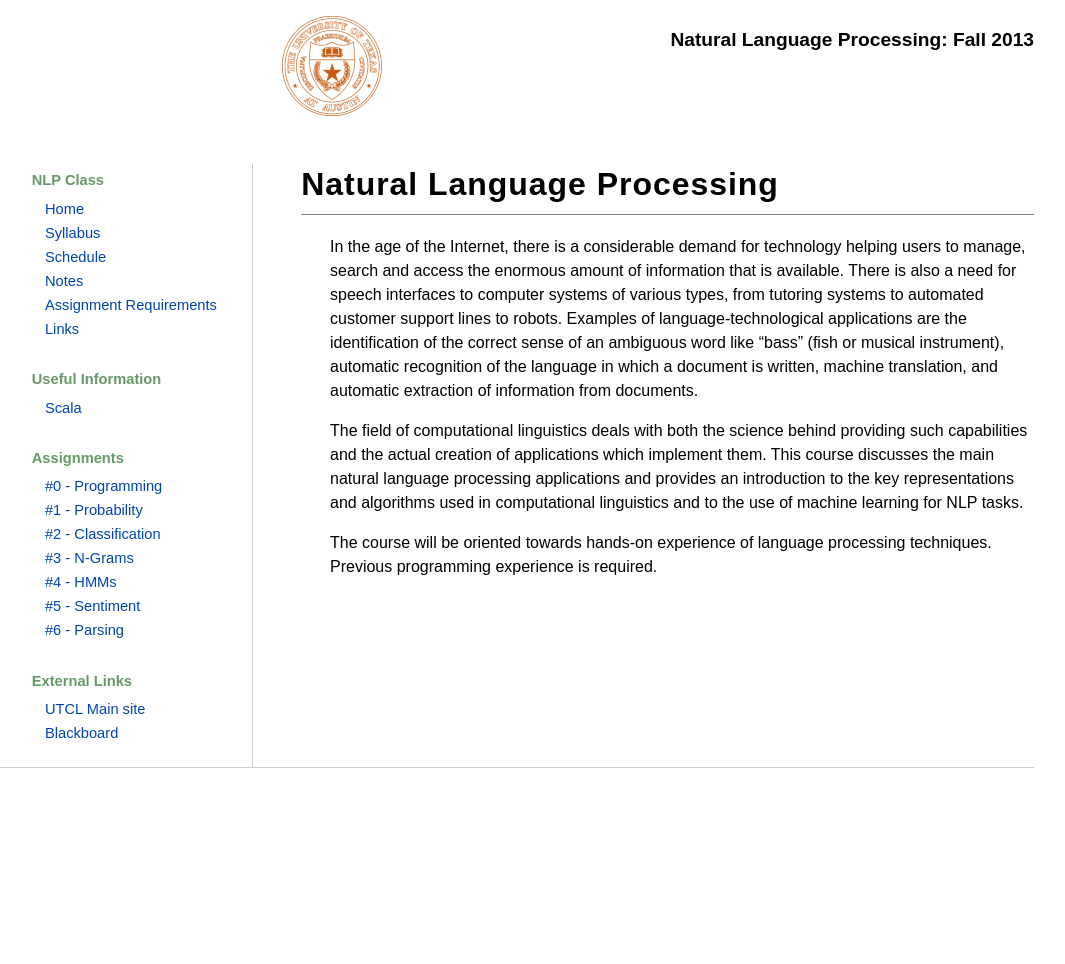
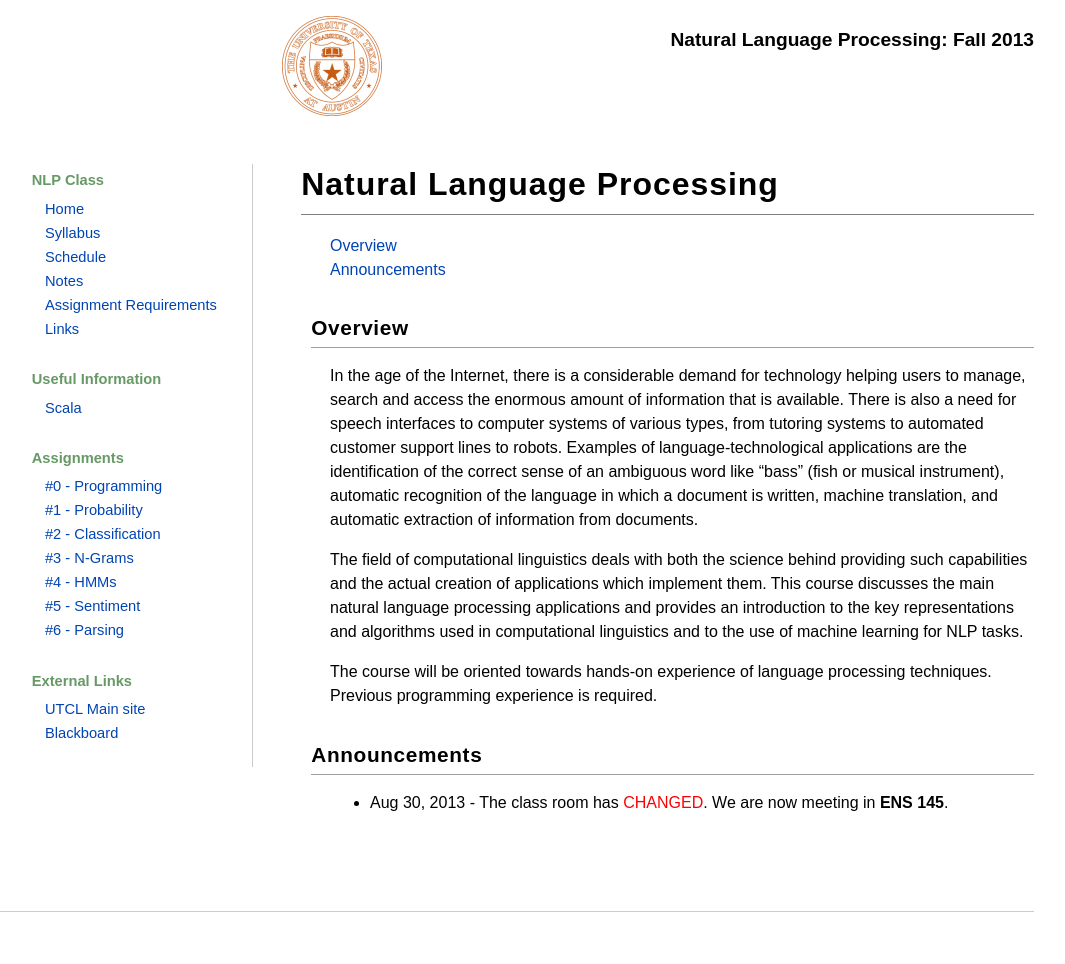
Before and after one commit to sissyliberation/nlpclass-fall2013, a Jekyll site: the page built from site/index.md, in a window 1280 px wide. Shown: the whole page, without its empty margins (126-1191 px from the left). Built offline with Jekyll 4.4.1, drawn with Linux system fonts in a browser that asks for light colours; before the commit the page ends 900 px from its top, so only the background shows below that.

Commit message:
site updates

```diff
--- a/site/index.md
+++ b/site/index.md
@@ -2,9 +2,15 @@
 layout: default
 title: Natural Language Processing
 ---
+
+## Overview
 
 In the age of the Internet, there is a considerable demand for technology helping users to manage, search and access the enormous amount of information that is available. There is also a need for speech interfaces to computer systems of various types, from tutoring systems to automated customer support lines to robots. Examples of language-technological applications are the identification of the correct sense of an ambiguous word like “bass” (fish or musical instrument), automatic recognition of the language in which a document is written, machine translation, and automatic extraction of information from documents.
 
 The field of computational linguistics deals with both the science behind providing such capabilities and the actual creation of applications which implement them. This course discusses the main natural language processing applications and provides an introduction to the key representations and algorithms used in computational linguistics and to the use of machine learning for NLP tasks.
 
 The course will be oriented towards hands-on experience of language processing techniques. Previous programming experience is required.
+
+## Announcements
+
+* Aug 30, 2013 - The class room has <span style="color: red">CHANGED</span>.  We are now meeting in **ENS 145**.
```
Also changed, not shown: site/assignments/a0programming.md (+3 -1 lines), site/links.md (+0 -2 lines), site/scala/index.md (+2 -0 lines), site/syllabus.md (+2 -2 lines), 1 other file.
